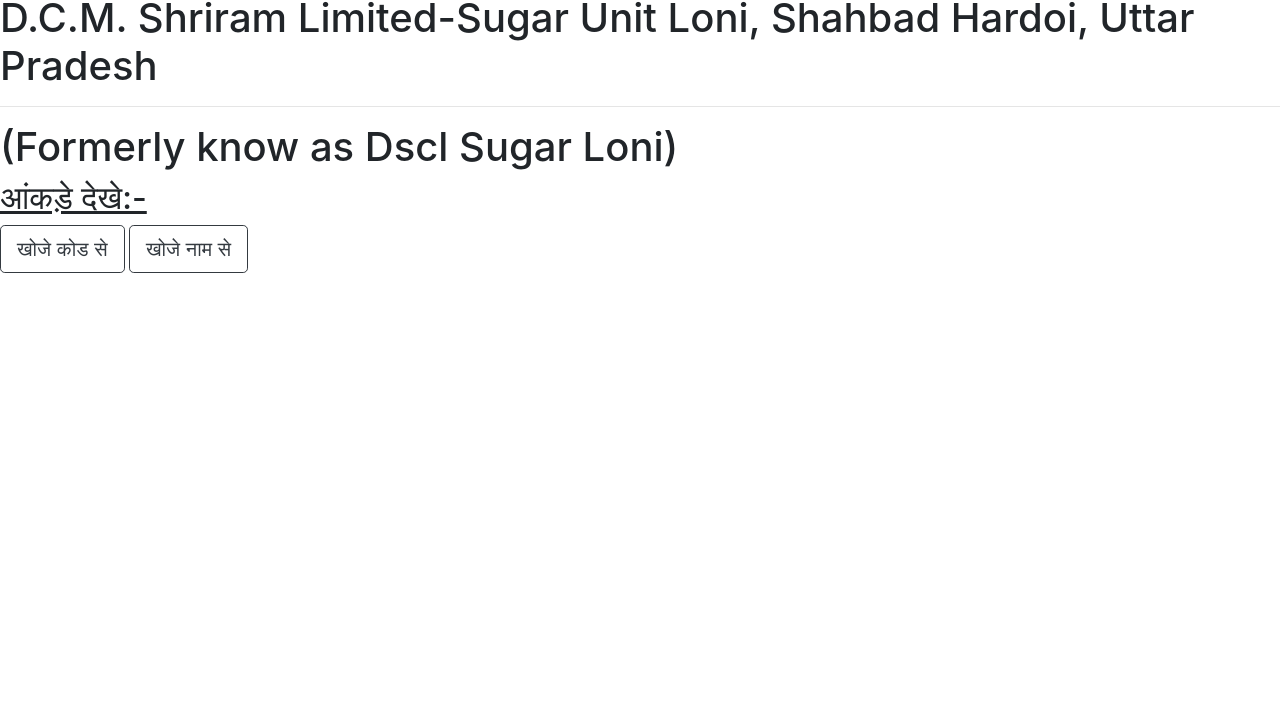
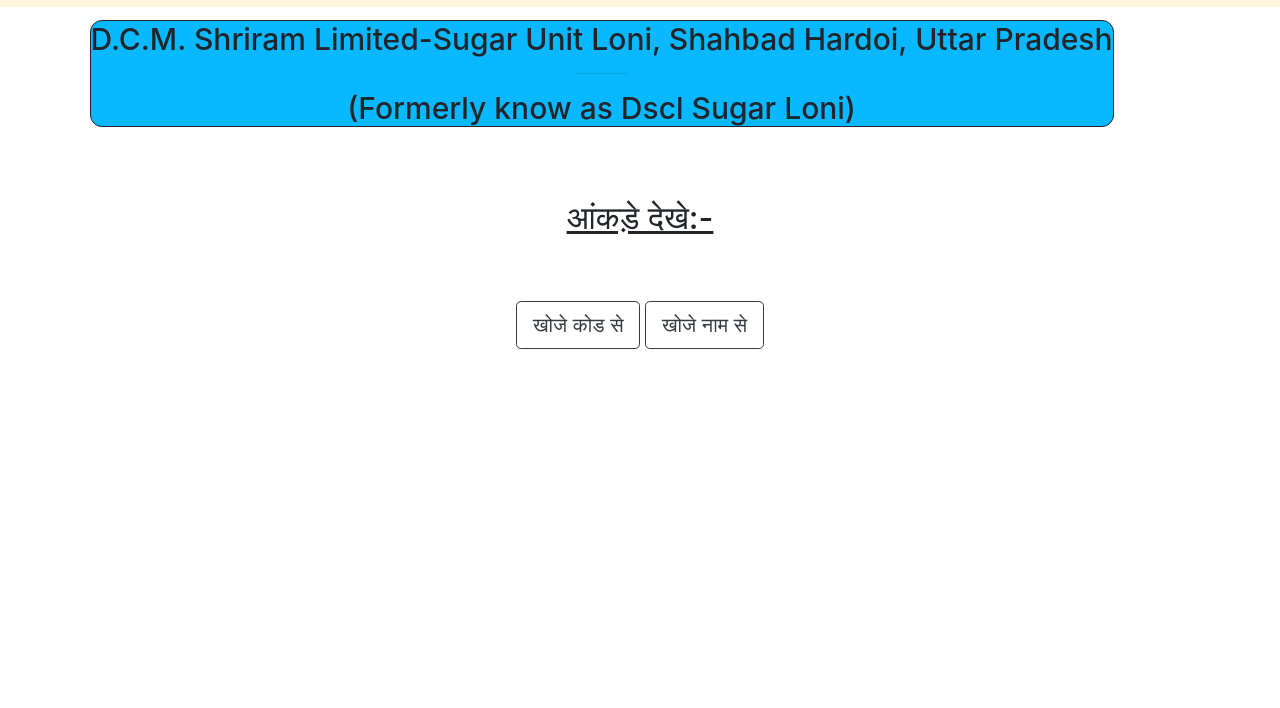
Before and after one commit to ajvpsp/seva, a plain HTML site: page index.html in a window 1280 px wide. Shown: the part 92-800 px from the top of the page. Drawn offline with nearby package versions, Linux system fonts and the light colour scheme; files whose address does not match are found by name.

Commit message:
Update index.html

```diff
--- a/index.html
+++ b/index.html
@@ -5,7 +5,7 @@
     <title>Dscl-Loni </title>
     <link rel="icon" href="D:\gramin seva by dcl\favicon.ico">
     <link rel="stylesheet" href="https://stackpath.bootstrapcdn.com/bootstrap/4.3.1/css/bootstrap.min.css" integrity="sha384-ggOyR0iXCbMQv3Xipma34MD+dH/1fQ784/j6cY/iJTQUOhcWr7x9JvoRxT2MZw1T" crossorigin="anonymous">
-    <link rel="stylesheet" href="gramin seva by dcl\style.css">
+    <link rel="stylesheet" href="https://github.com/ajvpsp/seva/blob/master/style.css">
     <script src="https://code.jquery.com/jquery-3.5.1.slim.min.js" integrity="sha384-DfXdz2htPH0lsSSs5nCTpuj/zy4C+OGpamoFVy38MVBnE+IbbVYUew+OrCXaRkfj" crossorigin="anonymous"></script>
     <script src="https://cdn.jsdelivr.net/npm/popper.js@1.16.0/dist/umd/popper.min.js" integrity="sha384-Q6E9RHvbIyZFJoft+2mJbHaEWldlvI9IOYy5n3zV9zzTtmI3UksdQRVvoxMfooAo" crossorigin="anonymous"></script>
 <script src="https://stackpath.bootstrapcdn.com/bootstrap/4.5.0/js/bootstrap.min.js" integrity="sha384-OgVRvuATP1z7JjHLkuOU7Xw704+h835Lr+6QL9UvYjZE3Ipu6Tp75j7Bh/kR0JKI" crossorigin="anonymous"></script>
```
